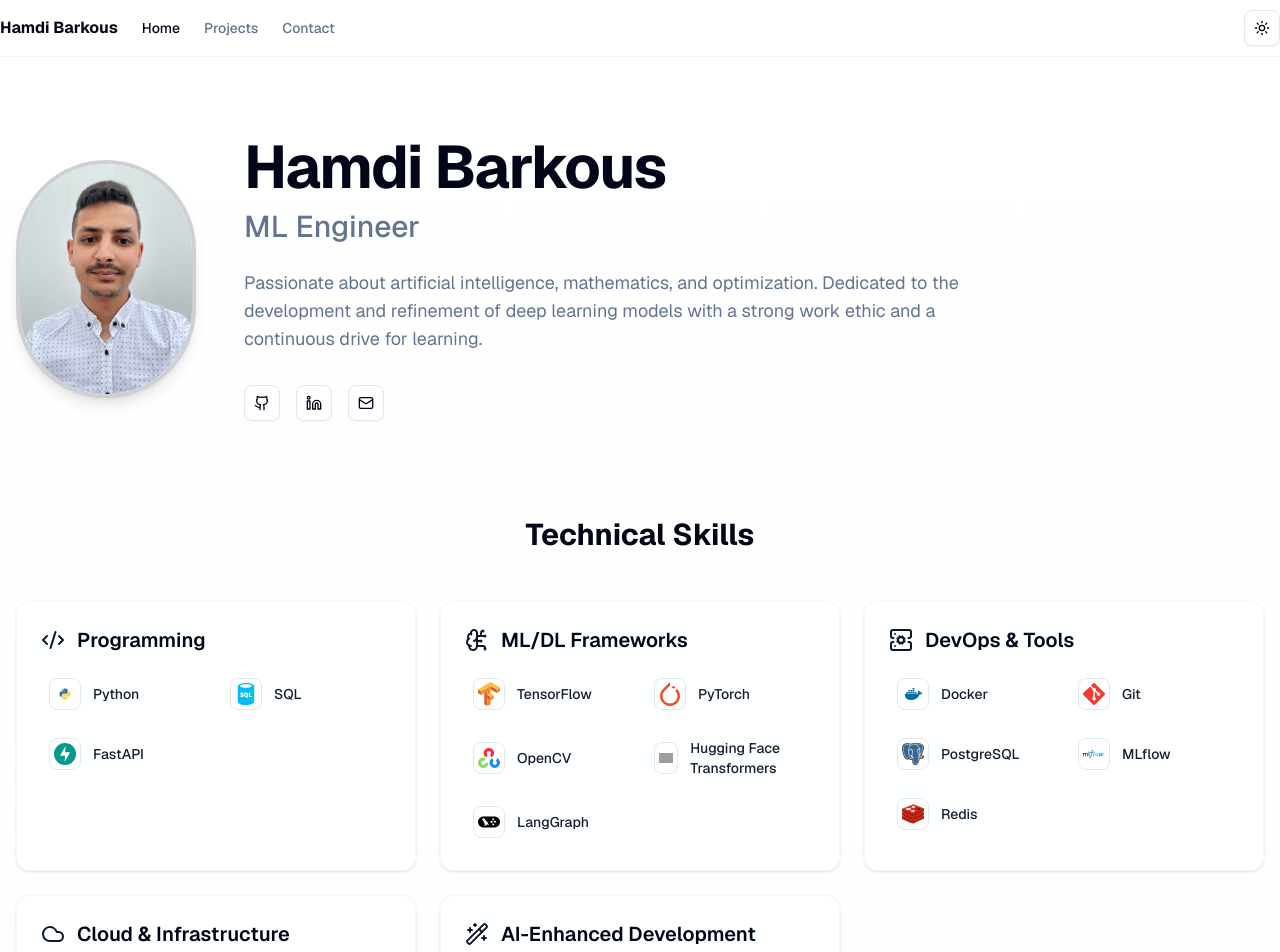
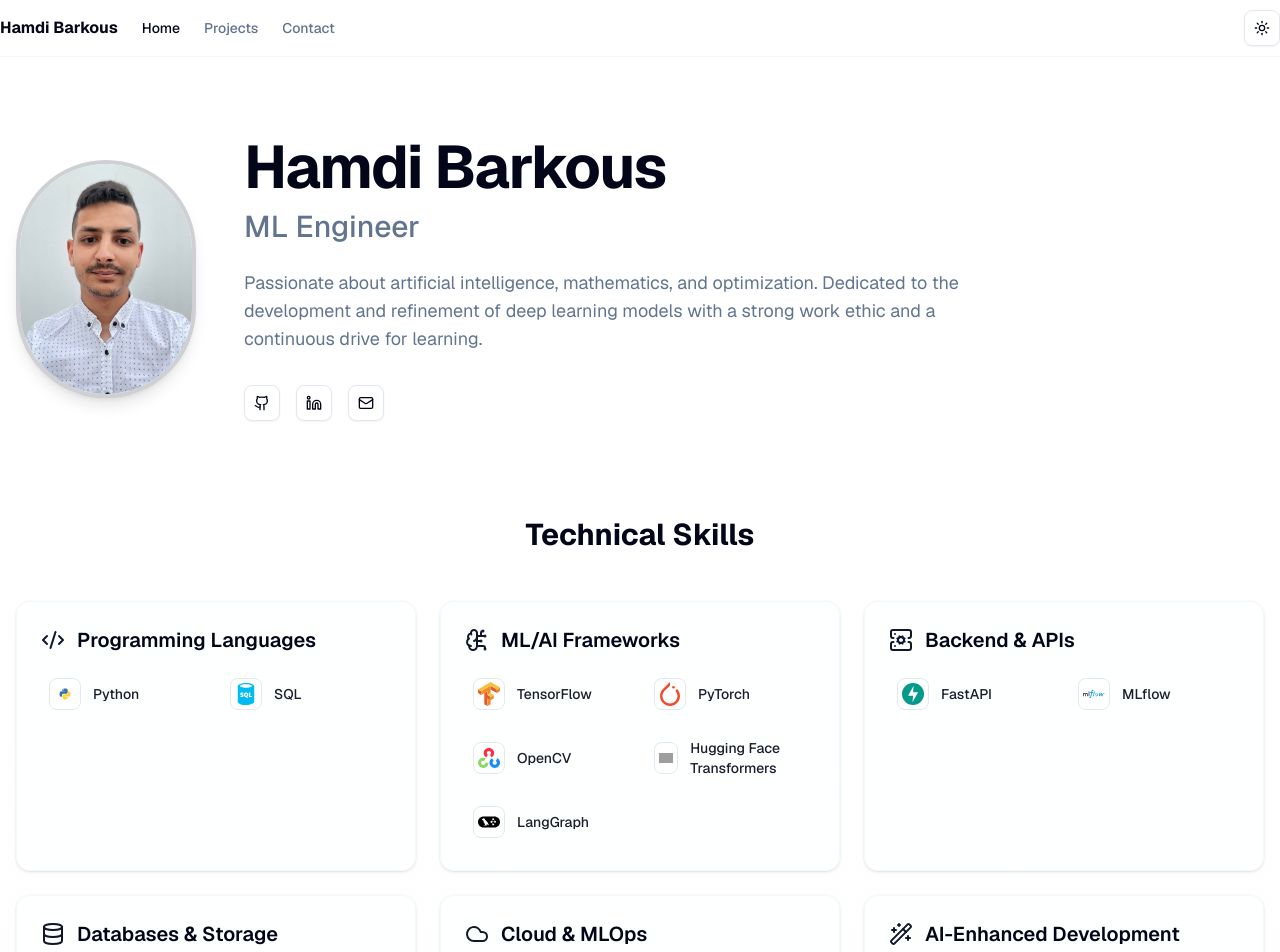
Before and after one commit to HamdiBarkous/portfolio, a Next.js app: page / in a window 1280 px wide. Shown: the top 952 px of the page. Built offline with nearby package versions, Linux system fonts and the light colour scheme; grey boxes are pictures that could not be loaded.

Commit message:
fix icons

```diff
--- a/src/app/page.tsx
+++ b/src/app/page.tsx
@@ -7,27 +7,26 @@ import {
   Github,
   Linkedin,
   Mail,
-  CodeXml, // Icon for Programming
-  BrainCircuit, // Icon for ML/DL
-  ServerCog, // Icon for DevOps
-  Cloud, // Icon for Cloud
+  CodeXml, // Icon for Programming Languages
+  BrainCircuit, // Icon for ML/AI
+  ServerCog, // Icon for Backend & APIs
+  Database, // Icon for Databases & Storage
+  Cloud, // Icon for Cloud & MLOps
   WandSparkles, // Icon for AI Dev
-  // Removed placeholder/specific lucide icons: Code, Database, GitBranch
 } from 'lucide-react';
 
 // Updated Skills Data with icon names for theme-aware rendering
 const skillsCategories = [
   {
-    name: "Programming",
+    name: "Programming Languages",
     icon: CodeXml,
     skills: [
       { name: "Python", iconName: "python" },
       { name: "SQL", iconName: "sql" },
-      { name: "FastAPI", iconName: "fastapi" },
     ],
   },
   {
-    name: "ML/DL Frameworks",
+    name: "ML/AI Frameworks",
     icon: BrainCircuit,
     skills: [
       { name: "TensorFlow", iconName: "tensorflow" },
@@ -38,22 +37,29 @@ const skillsCategories = [
     ],
   },
   {
-    name: "DevOps & Tools",
+    name: "Backend & APIs",
     icon: ServerCog,
     skills: [
-      { name: "Docker", iconName: "docker" },
-      { name: "Git", iconName: "git" },
-      { name: "PostgreSQL", iconName: "postgress" },
+      { name: "FastAPI", iconName: "fastapi" },
       { name: "MLflow", iconName: "mlflow" },
-      { name: "Redis", iconName: "redis" },
     ],
   },
   {
-    name: "Cloud & Infrastructure",
+    name: "Databases & Storage",
+    icon: Database,
+    skills: [
+      { name: "PostgreSQL", iconName: "postgress" },
+      { name: "Redis", iconName: "redis" },
+      { name: "Supabase", iconName: "supabase" },
+    ],
+  },
+  {
+    name: "Cloud & MLOps",
     icon: Cloud,
     skills: [
       { name: "AWS SageMaker", iconName: "aws" },
-      { name: "Supabase", iconName: "supabase" },
+      { name: "Docker", iconName: "docker" },
+      { name: "Git", iconName: "git" },
     ],
   },
   {
```
